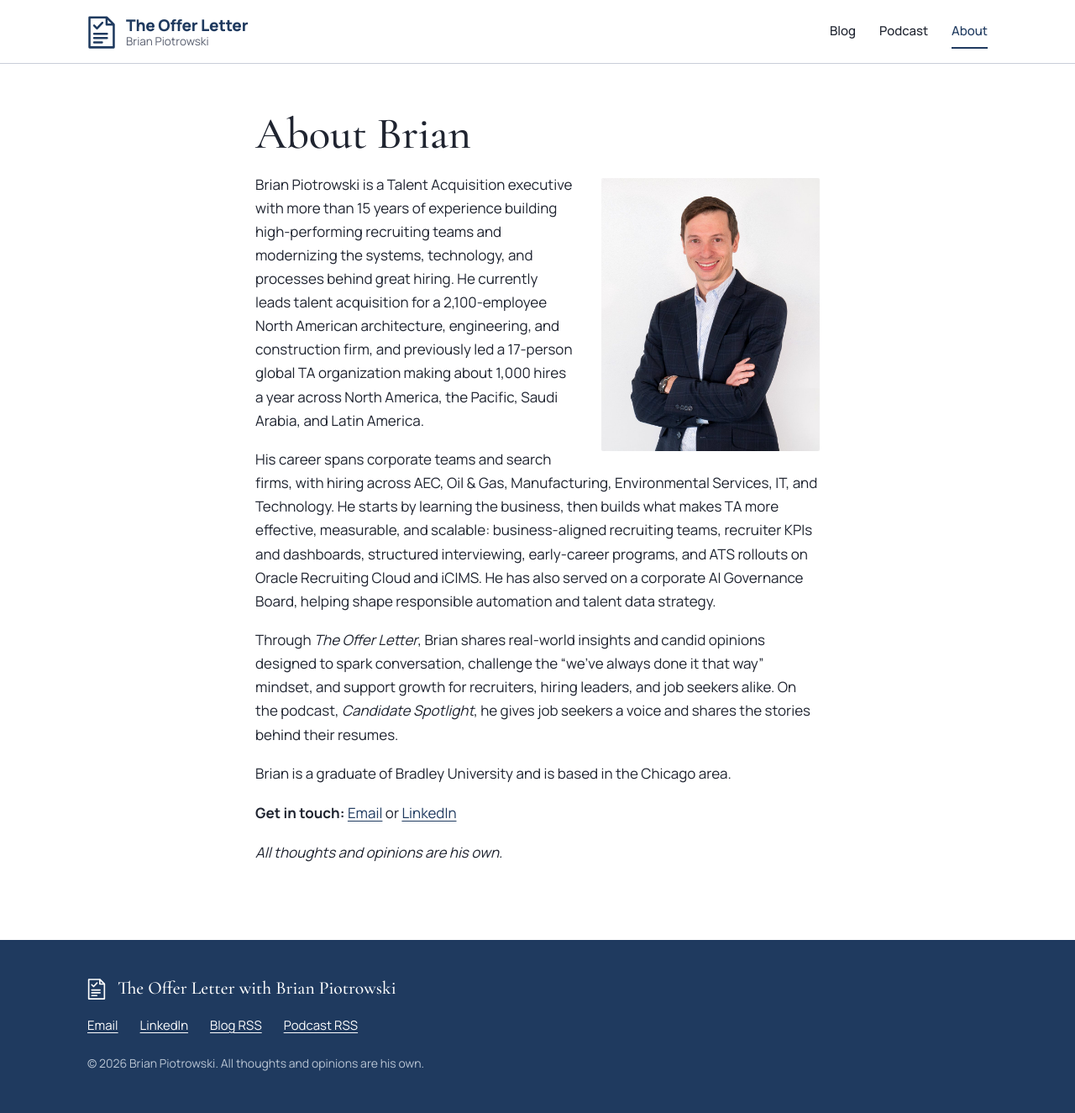
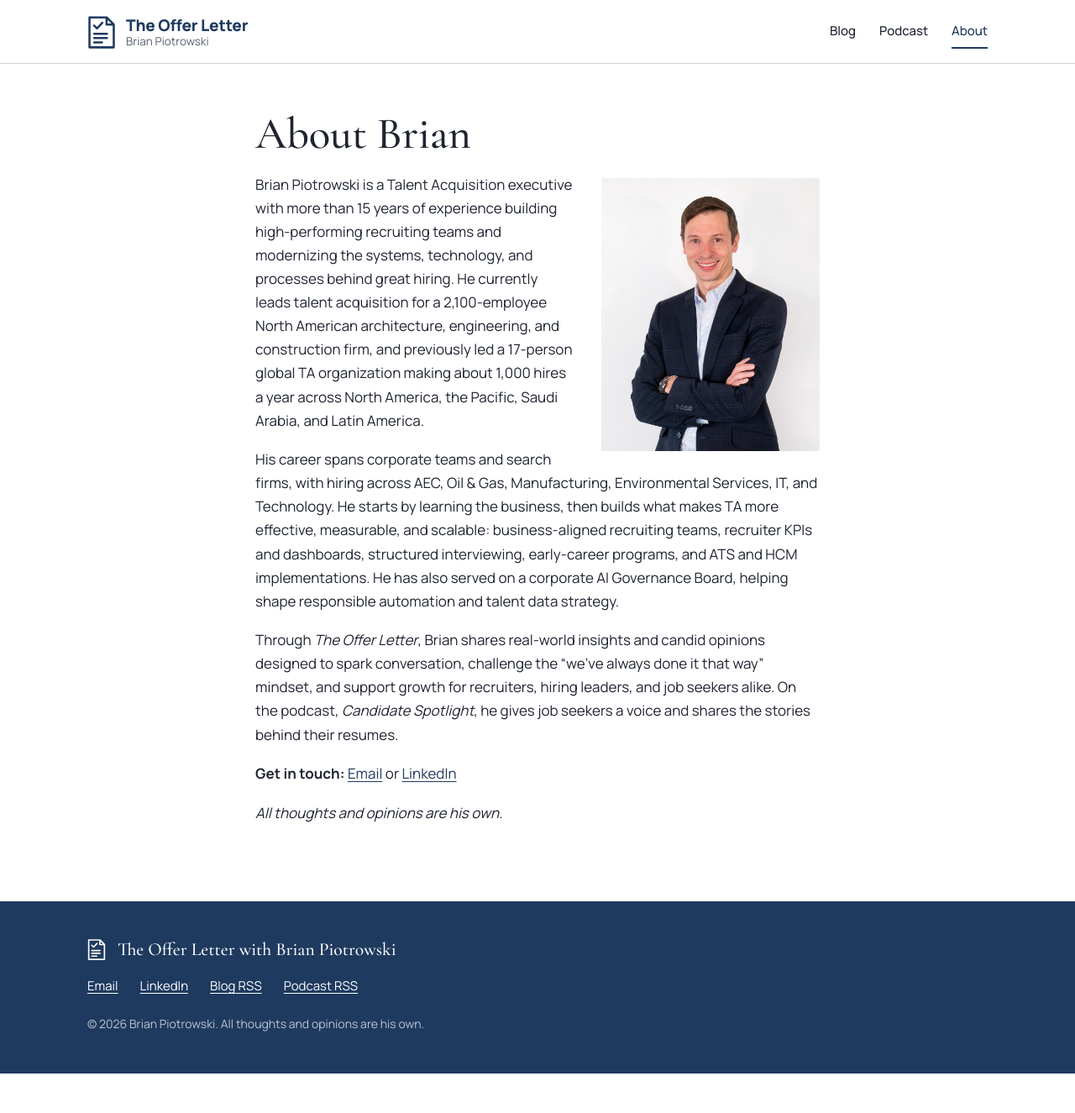
Before and after one commit to piotrowskibrian-cmd/BP_Professional_Blog, a Jekyll site: the page built from about.md, in a window 1280 px wide. Shown: the whole page at 84% size. Built offline with Jekyll 4.4.1, drawn with Linux system fonts in a browser that asks for light colours; after the commit the page ends 1278 px from its top, so only the background shows below that.

Commit message:
About: drop school and location, generalize ATS/HCM
Co-Authored-By: Claude Opus 5.5 <noreply@anthropic.com>
Claude-Session: https://claude.ai/code/session_01CjYh9Qpc1hu3ardnuQJ2pM

```diff
--- a/about.md
+++ b/about.md
@@ -8,11 +8,9 @@ description: Brian Piotrowski is a Talent Acquisition executive with 15+ years o
 
 Brian Piotrowski is a Talent Acquisition executive with more than 15 years of experience building high-performing recruiting teams and modernizing the systems, technology, and processes behind great hiring. He currently leads talent acquisition for a 2,100-employee North American architecture, engineering, and construction firm, and previously led a 17-person global TA organization making about 1,000 hires a year across North America, the Pacific, Saudi Arabia, and Latin America.
 
-His career spans corporate teams and search firms, with hiring across AEC, Oil & Gas, Manufacturing, Environmental Services, IT, and Technology. He starts by learning the business, then builds what makes TA more effective, measurable, and scalable: business-aligned recruiting teams, recruiter KPIs and dashboards, structured interviewing, early-career programs, and ATS rollouts on Oracle Recruiting Cloud and iCIMS. He has also served on a corporate AI Governance Board, helping shape responsible automation and talent data strategy.
+His career spans corporate teams and search firms, with hiring across AEC, Oil & Gas, Manufacturing, Environmental Services, IT, and Technology. He starts by learning the business, then builds what makes TA more effective, measurable, and scalable: business-aligned recruiting teams, recruiter KPIs and dashboards, structured interviewing, early-career programs, and ATS and HCM implementations. He has also served on a corporate AI Governance Board, helping shape responsible automation and talent data strategy.
 
 Through *The Offer Letter*, Brian shares real-world insights and candid opinions designed to spark conversation, challenge the "we've always done it that way" mindset, and support growth for recruiters, hiring leaders, and job seekers alike. On the podcast, *Candidate Spotlight*, he gives job seekers a voice and shares the stories behind their resumes.
-
-Brian is a graduate of Bradley University and is based in the Chicago area.
 
 **Get in touch:** [Email](mailto:brian@brianpiotrowski.com) or [LinkedIn](https://www.linkedin.com/in/bpiotrowski/)
 
```
